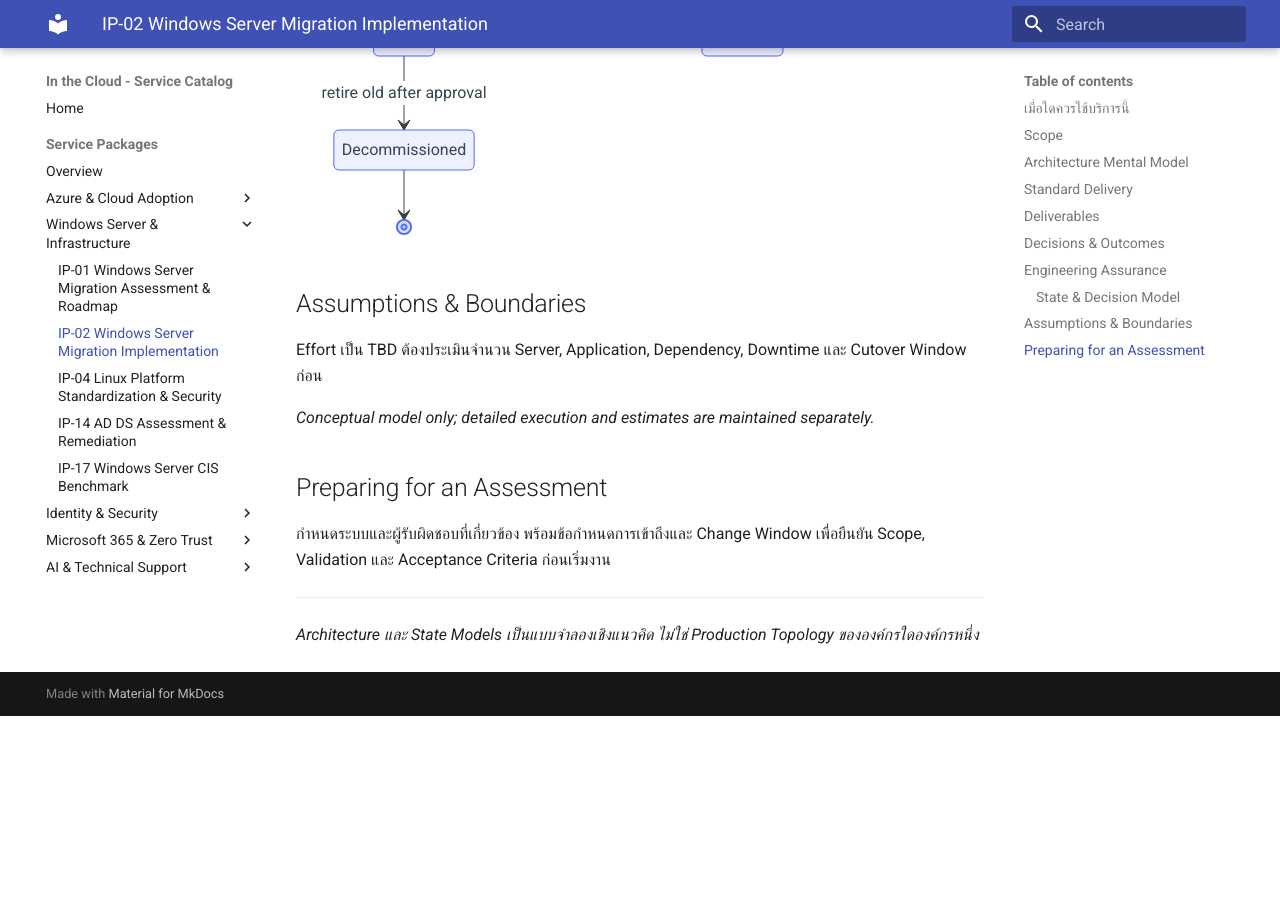
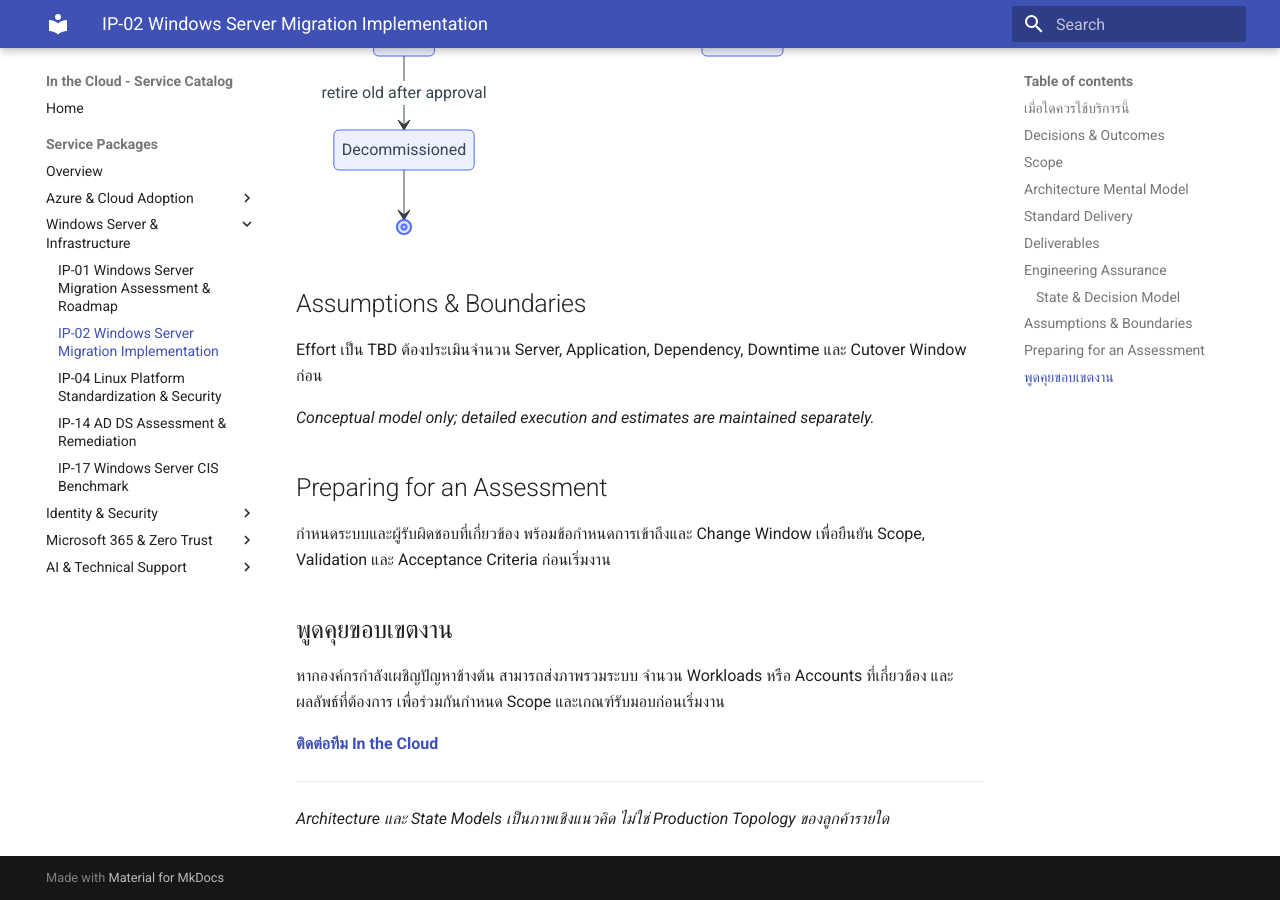
Before and after one commit to inthecloudth/service-catalog, an MkDocs documentation site: the page built from docs/services/ip-02-windows-server-migration-implementation.md, in a window 1280 px wide and 900 px high, scrolled down 2386 px. Built offline with MkDocs 1.6.1 and Material for MkDocs 9.7.7, drawn with Linux system fonts in a browser that asks for light colours; before the commit the page ends 3102 px from its top, so only the background shows below that; some of the changed text lies outside the part shown.

Commit message:
docs(catalog): frontload buying decisions and add verified contact path for IP-02

```diff
--- a/docs/services/ip-02-windows-server-migration-implementation.md
+++ b/docs/services/ip-02-windows-server-migration-implementation.md
@@ -92,5 +92,12 @@ Effort เป็น TBD ต้องประเมินจำนวน Server,
 
 กำหนดระบบและผู้รับผิดชอบที่เกี่ยวข้อง พร้อมข้อกำหนดการเข้าถึงและ Change Window เพื่อยืนยัน Scope, Validation และ Acceptance Criteria ก่อนเริ่มงาน
 
+## พูดคุยขอบเขตงาน
+
+หากองค์กรกำลังเผชิญปัญหาข้างต้น สามารถส่งภาพรวมระบบ จำนวน Workloads หรือ Accounts ที่เกี่ยวข้อง และผลลัพธ์ที่ต้องการ เพื่อร่วมกันกำหนด Scope และเกณฑ์รับมอบก่อนเริ่มงาน
+
+**[ติดต่อทีม In the Cloud](mailto:info@inthecloud.co.th?subject=Service%20IP-02)**
+
 ---
-*Architecture และ State Models เป็นแบบจำลองเชิงแนวคิด ไม่ใช่ Production Topology ขององค์กรใดองค์กรหนึ่ง*
+
+*Architecture และ State Models เป็นภาพเชิงแนวคิด ไม่ใช่ Production Topology ของลูกค้ารายใด*
```
Also changed, not shown: other parts of docs/services/ip-02-windows-server-migration-implementation.md (+6 -6 lines).
